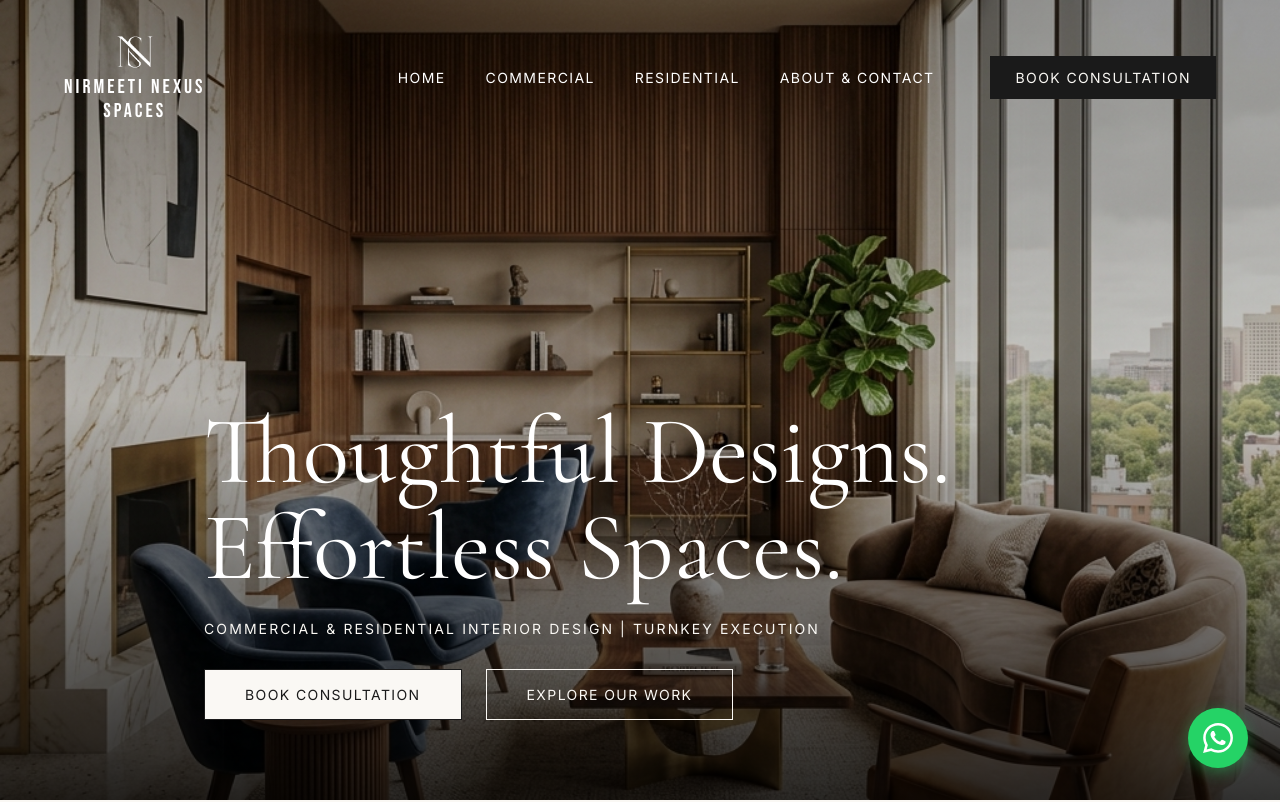
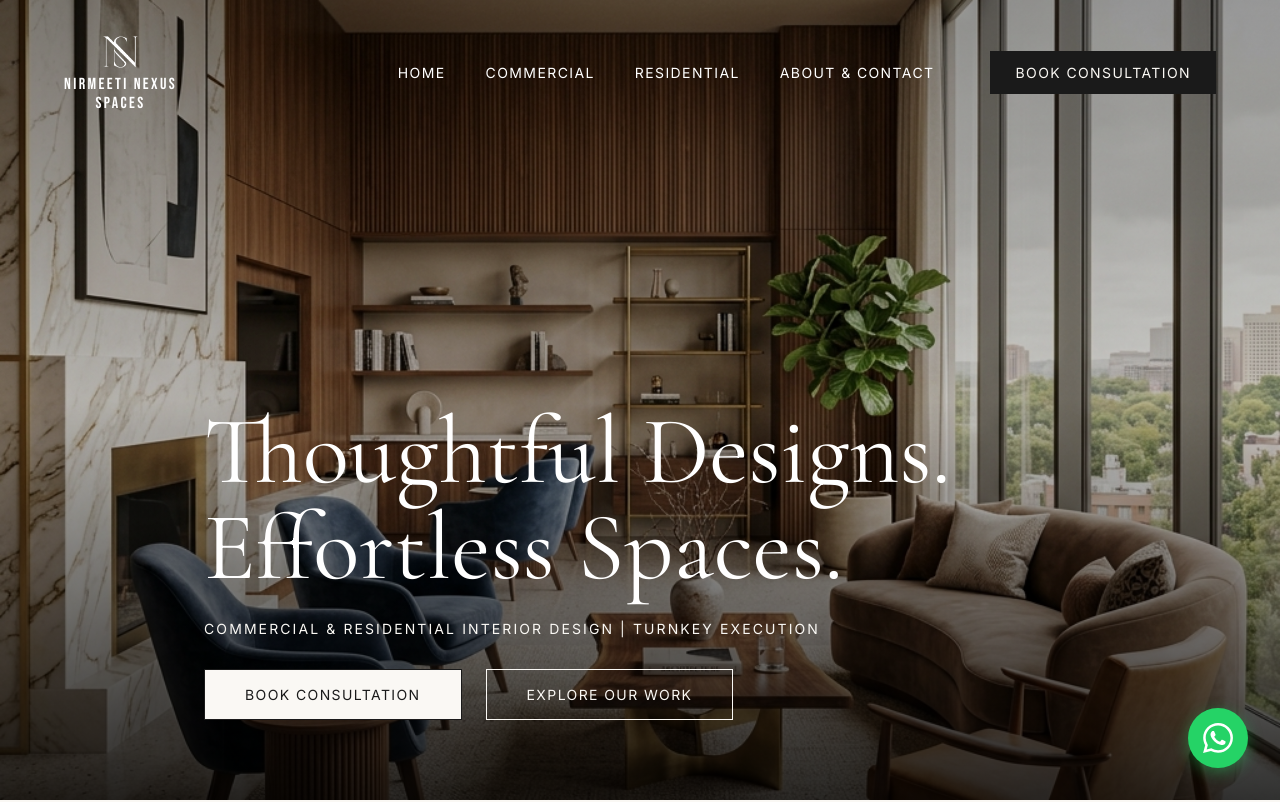
Before and after one commit to nihal7153/nirmeeti_nexus_spaces_llp, a Next.js app: page / in a window 1280 px wide. Shown: the top 802 px of the page. Built offline with nearby package versions, Linux system fonts and the light colour scheme.

Commit message:
Reduce logo text size for premium look

```diff
--- a/src/components/Footer.module.css
+++ b/src/components/Footer.module.css
@@ -78,7 +78,7 @@
 
 .footerLogoText {
   font-family: var(--font-logo);
-  font-size: 1.75rem;
+  font-size: 1.35rem;
   letter-spacing: 0.15em;
   font-weight: normal;
   color: var(--color-text-primary);
--- a/src/components/Navbar.module.css
+++ b/src/components/Navbar.module.css
@@ -45,7 +45,7 @@
 
 .logoText {
   font-family: var(--font-logo);
-  font-size: 1.25rem;
+  font-size: 1rem;
   letter-spacing: 0.15em;
   font-weight: normal;
   text-transform: uppercase;
```
